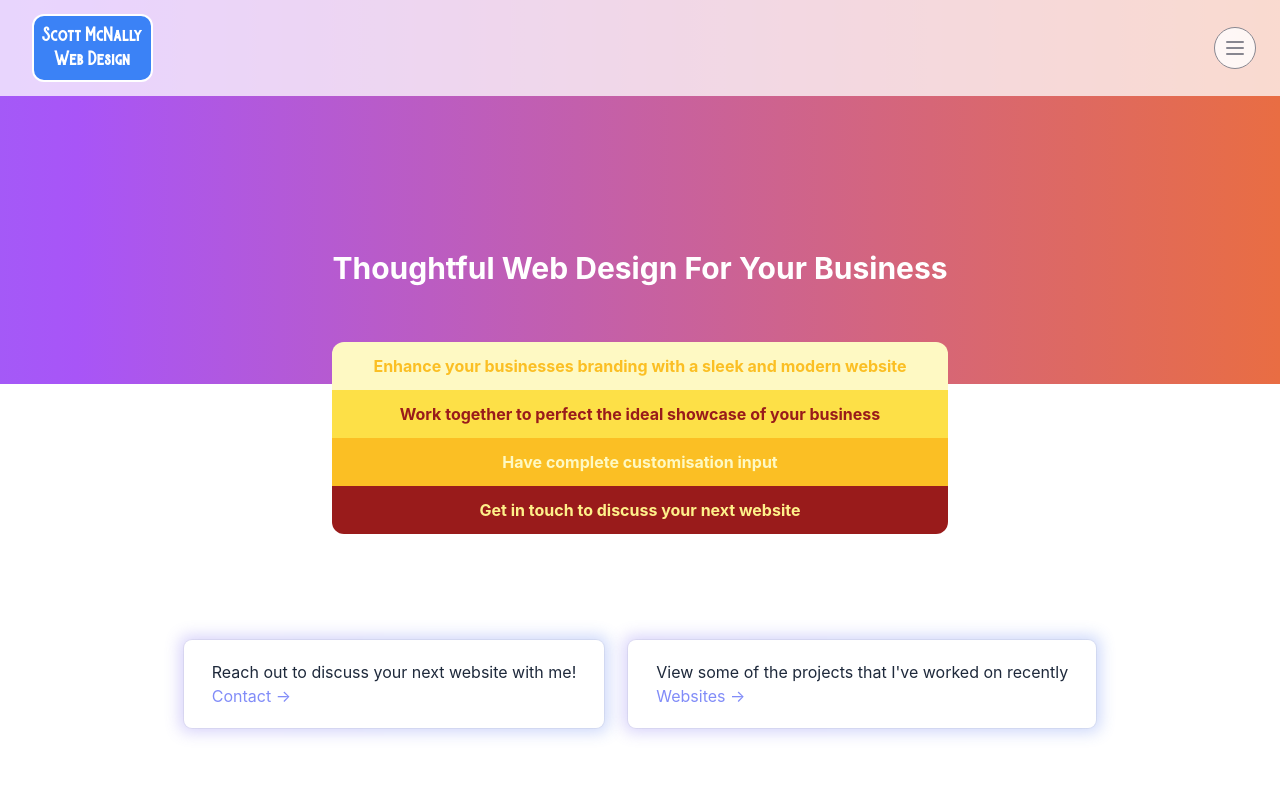
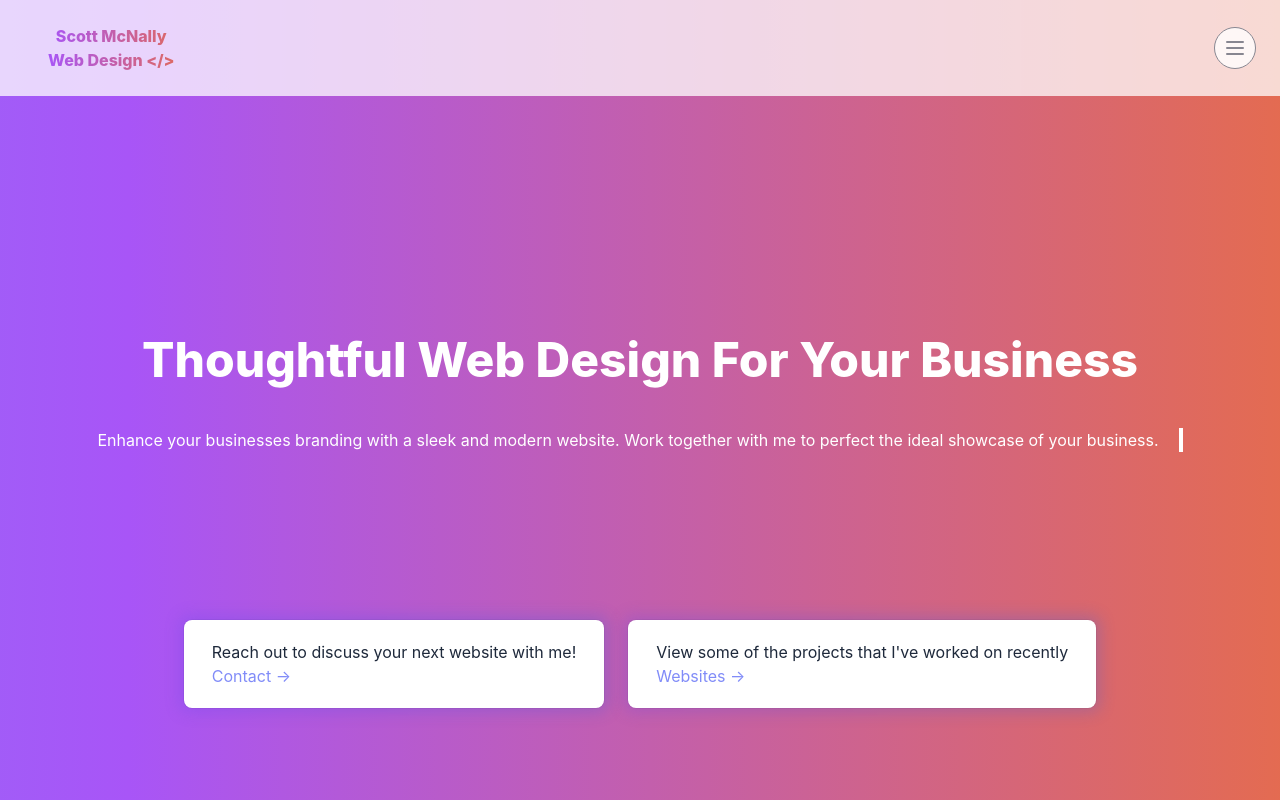
Before and after one commit to scottmcn204/scottmcnallyweb, a React (Create React App) app: page / in a window 1280 px wide. Shown: the top 800 px of the page. Built offline with nearby package versions, Linux system fonts and the light colour scheme.

Commit message:
landing page cleanup

```diff
--- a/package.json
+++ b/package.json
@@ -4,9 +4,11 @@
   "private": true,
   "dependencies": {
     "@headlessui/react": "^2.0.3",
+    "@material-tailwind/react": "^2.1.9",
     "@testing-library/jest-dom": "^5.17.0",
     "@testing-library/react": "^13.4.0",
     "@testing-library/user-event": "^13.5.0",
+    "mui": "^0.0.1",
     "react": "^18.3.1",
     "react-dom": "^18.3.1",
     "react-icons": "^5.2.1",
--- a/src/App.js
+++ b/src/App.js
@@ -2,6 +2,7 @@ import './App.css';
 import React, { useState } from "react";
 import { Transition } from "@headlessui/react";
 import{AiFillLinkedin} from 'react-icons/ai';
+
 
 
 function App() {
@@ -13,11 +14,11 @@ function App() {
           <div className="flex items-center justify-between h-24">
             <div className="flex items-center">
               <div className="flex-shrink-0 text-center">
-                <div className=' p-2 text-white font-bold border border-white border-2 rounded-xl font-burtons text-l bg-blue-500'>
+                <div className=' animate-gradient-xy font-extrabold text-transparent  bg-clip-text bg-gradient-to-r from-blue-400 to-orange-500 via-purple-500 p-4 z-100'>
                   <p>
                     Scott McNally
                     <br></br>
-                    Web Design
+                    Web Design {'</>'}
                   </p>
 
                 </div>
@@ -116,31 +117,35 @@ function App() {
       </nav>
 
       <main className='bg-white'>
-        <section className='min-h-screen'>
-        <div class="flex items-center justify-center h-96 w-screen
+        <section className='min-h-screen
             bg-gradient-to-r
             from-blue-400
             to-orange-500
             via-purple-500
-            animate-gradient-xy
+            animate-gradient-xy'>
+        <div class="flex items-center justify-center h-96 w-screen
+
             ">
             <div className='mt-96'>
-              <div className='text-center  p-8 text-white font-bold text-3xl  z-80'>
+              <div className='text-center   p-8 text-white font-extrabold text-4xl md:text-5xl  z-80'>
                   Thoughtful Web Design For Your Business
               </div>
-              <div>
+              <p className=' border-r-4 border-r-white pr-5 text-center text-white m-3 animation-typing'>
+                Enhance your businesses branding with a sleek and modern website. Work together with me to perfect the ideal showcase of your business.
+              </p>
+              {/* <div>
                 <div className='text-center p-4 mt-2'>
-                  <div className='bg-yellow-100 text-amber-400 p-3 mx-4 font-bold rounded-t-xl  '>Enhance your businesses branding with a sleek and modern website<br/></div>
-                  <div className='bg-yellow-300 text-red-800 p-3 mx-4 font-bold   '>Work together to perfect the ideal showcase of your business<br/></div>
-                  <div className='bg-amber-400 text-yellow-100 p-3 mx-4 font-bold '>Have complete customisation input<br/></div>
-                  <div className='bg-red-800 text-yellow-200 p-3 mx-4 font-bold rounded-b-xl '>Get in touch to discuss your next website</div>
+                  <div className='bg-purple-700 text-white p-3 mx-4 rounded-t-xl  '>Enhance your businesses branding with a sleek and modern website<br/></div>
+                  <div className='bg-purple-500 text-white p-3 mx-4    '>Work together to perfect the ideal showcase of your business<br/></div>
+                  <div className='bg-blue-500 text-white p-3 mx-4  '>Have complete customisation input<br/></div>
+                  <div className='bg-blue-400 text-white p-3 mx-4  rounded-b-xl '>Get in touch to discuss your next website</div>
                 </div>
-              </div>
+              </div> */}
             </div>
          </div>
-         <div className='h-64'></div>
-         <div className='flex justify-center z-100'>
-          <div className='relative mx-3'>
+         <div className='h-56'></div>
+         <div className=' md:flex justify-center z-100'>
+          <div className='relative mx-3 my-3'>
          <div class="absolute -inset-1 bg-gradient-to-r from-purple-600 to-blue-600 animate-gradient-xy rounded-lg blur opacity-25 z-100"></div>
         <div class="relative px-7 py-6 bg-white ring-1 ring-gray-900/5 rounded-lg leading-none flex items-top justify-start space-x-6 z-100">
 
@@ -150,7 +155,7 @@ function App() {
           </div>
         </div>
         </div>
-        <div className='relative mx-3'>
+        <div className='relative mx-3 my-3'>
          <div class="absolute -inset-1 bg-gradient-to-r from-purple-600 to-blue-600 animate-gradient-xy rounded-lg blur opacity-25"></div>
         <div class="relative px-7 py-6 bg-white ring-1 ring-gray-900/5 rounded-lg leading-none flex items-top justify-start space-x-6">
 
@@ -190,6 +195,16 @@ function App() {
         </div>
         </div>
         </section>
+        <section className='min-h-screen'>
+        <div className='flex justify-center'>
+            <div className='mt-32 animate-gradient-xy font-extrabold text-transparent text-4xl md:text-5xl bg-clip-text bg-gradient-to-r from-blue-400 to-orange-500 via-purple-500 p-4 z-100'>
+              Websites
+            </div>
+          </div>
+        <div>
+
+        </div>
+        </section>
       </main>
     </div>
   );
--- a/tailwind.config.js
+++ b/tailwind.config.js
@@ -12,6 +12,8 @@ module.exports = {
         'gradient-x':'gradient-x 15s ease infinite',
         'gradient-y':'gradient-y 15s ease infinite',
         'gradient-xy':'gradient-xy 10s ease infinite',
+        'typewriter': "typewriter 2s steps(11) forwards",
+        'typing': "typing 2s steps(20) infinite, blink .7s infinite"
     },
     'keyframes': {
         'gradient-y': {
@@ -43,6 +45,28 @@ module.exports = {
                 'background-size':'200% 200%',
                 'background-position': 'right center'
             }
+        },
+        'typewriter': {
+          'to': {
+            'left': "100%"
+          }
+        },
+        'typing': {
+          "0%": {
+            'width': "0%",
+            'visibility': "hidden"
+          },
+          "100%": {
+            'width': "100%"
+          }
+        },
+        'blink': {
+          "50%": {
+            'borderColor': "transparent"
+          },
+          "100%": {
+            'borderColor': "white"
+          }
         }
       }
     },
```
Also changed, not shown: 1 other file (tests, documents, lock files or other folders).
